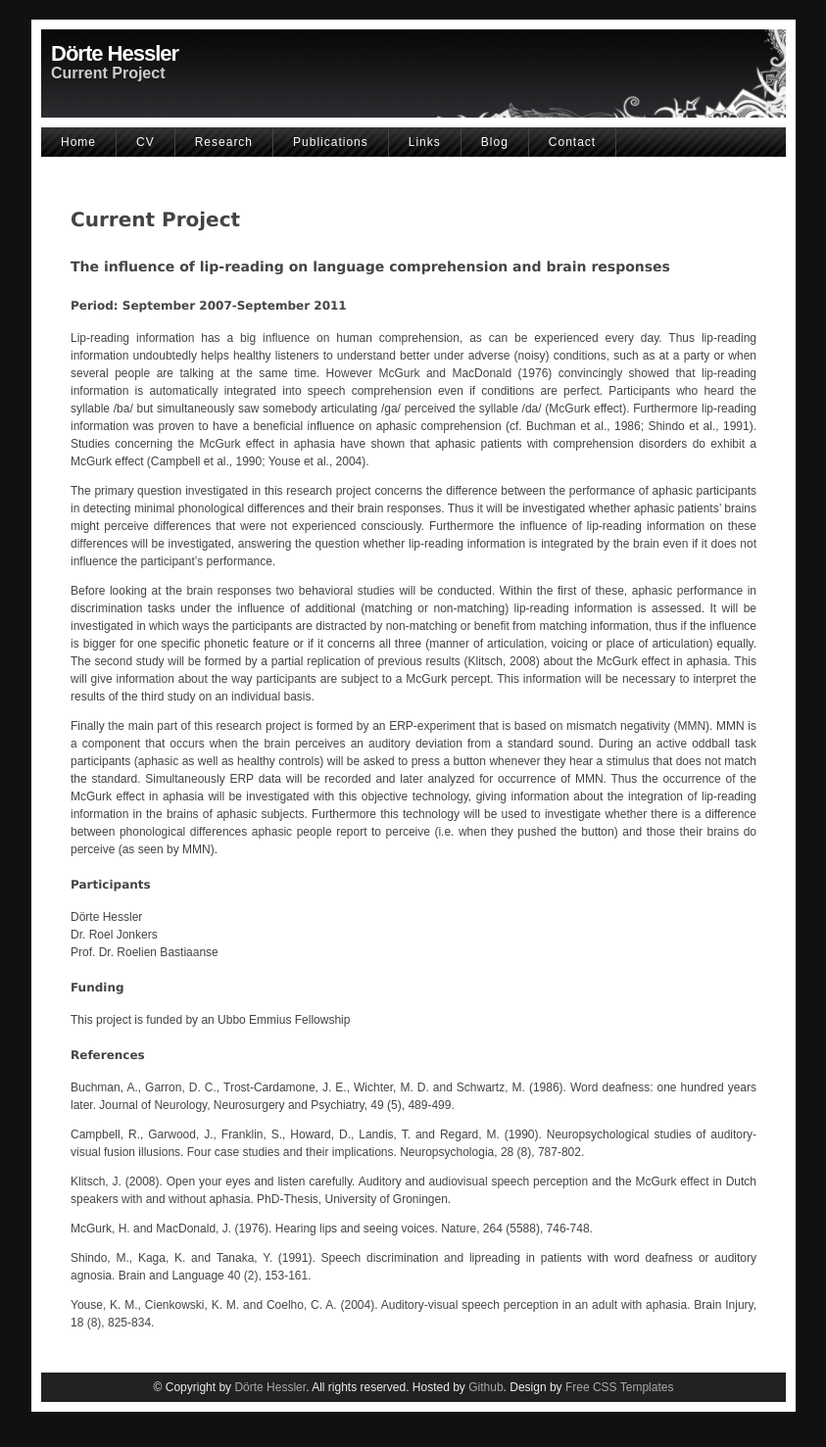
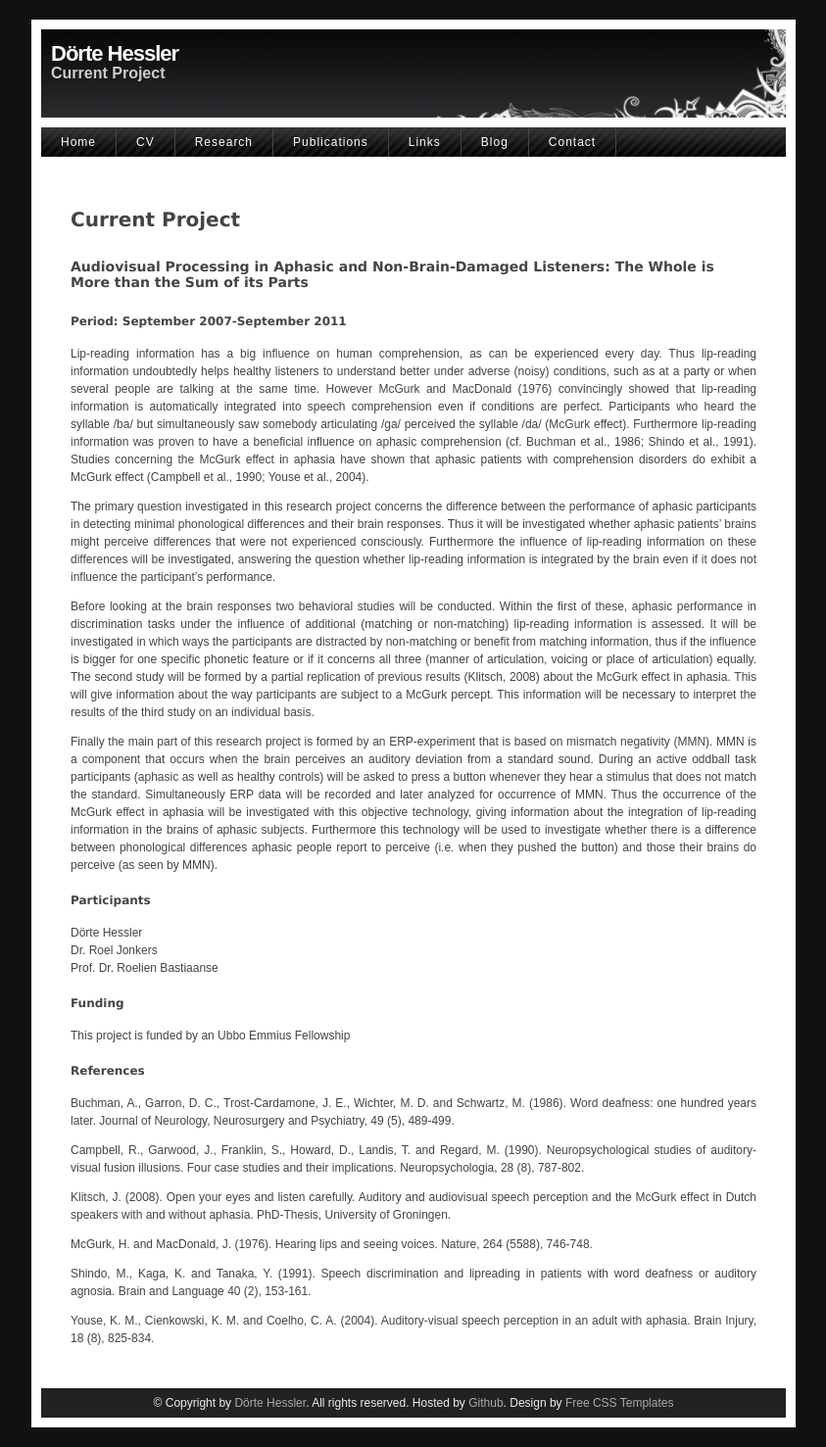
Before and after one commit to doerte/doerte.github.com, a Jekyll site: the page built from Research/current/index.md, in a window 1280 px wide. Shown: the whole page at 98% size, without its empty margins (218-1061 px from the left). Built offline with Jekyll 4.4.1, drawn with Linux system fonts in a browser that asks for light colours.

Commit message:
new title research

```diff
--- a/Research/current/index.md
+++ b/Research/current/index.md
@@ -10,7 +10,7 @@ Current Project
 
 
 
-The influence of lip-reading on language comprehension and brain responses
+Audiovisual Processing in Aphasic and Non-Brain-Damaged Listeners: The Whole is More than the Sum of its Parts
 --------------------------------------------------------------------------
 
 
```
